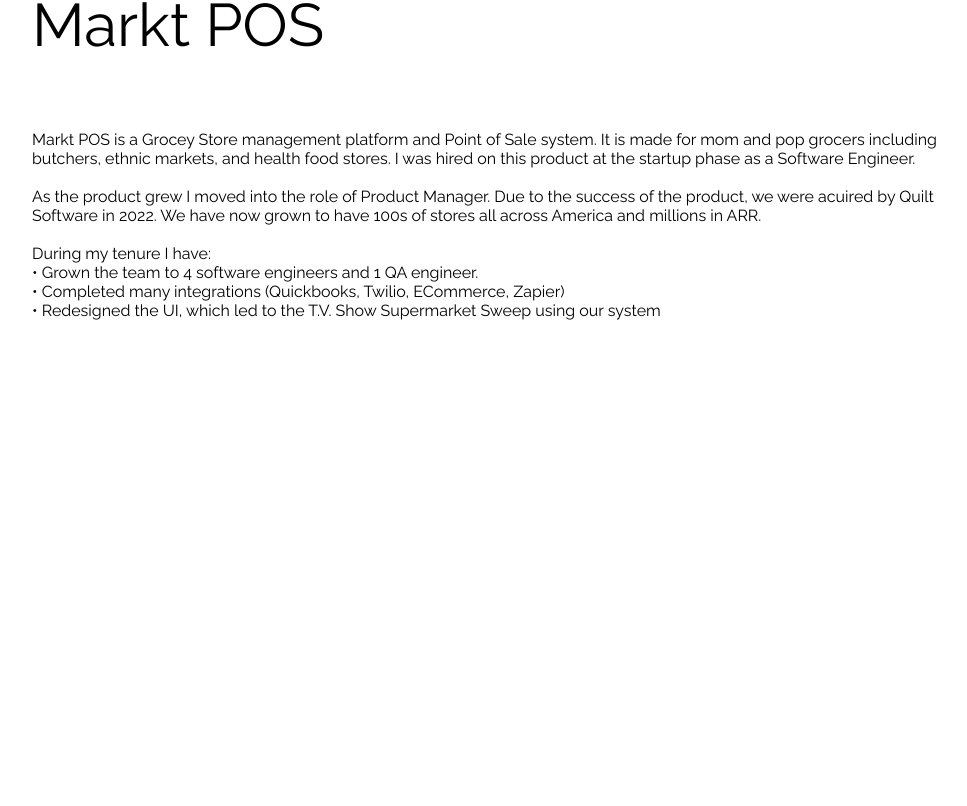
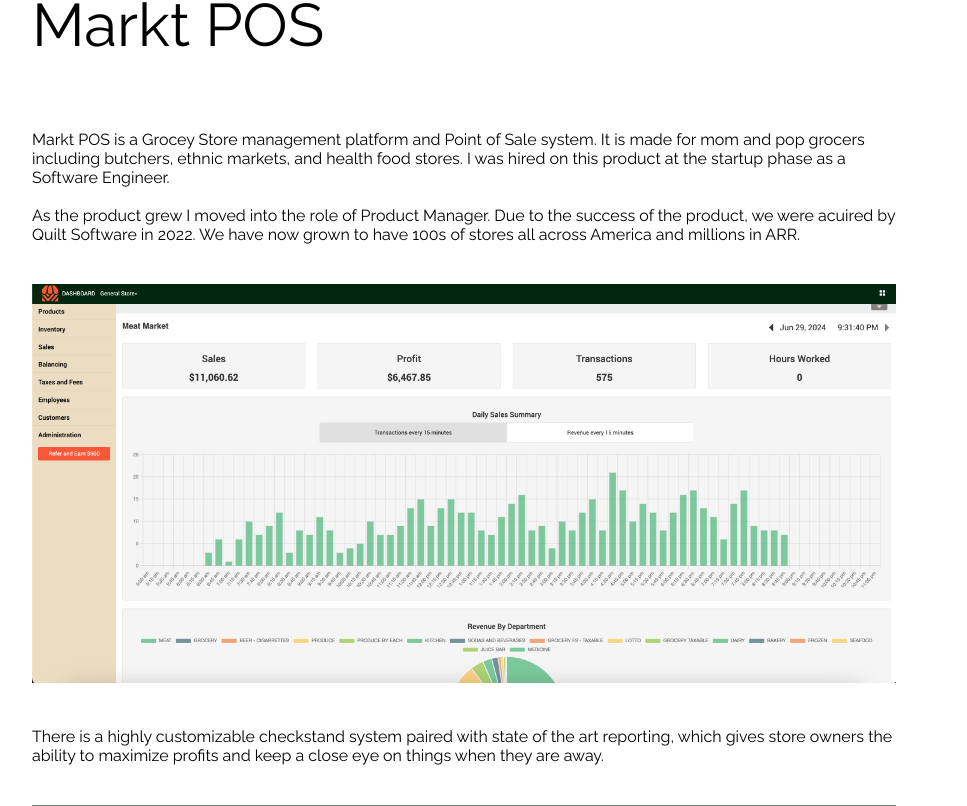
Before and after one commit to JoelGitter/MyPortfolio, a React (Create React App) app: page /marktpos in a window 1280 px wide. Shown: the part 911-1717 px from the top of the page, without its empty margins (288-1255 px from the left). Before the commit the page ends 1232 px from the top, so only its background shows below. Built offline with nearby package versions, Linux system fonts and the light colour scheme.

Commit message:
Adding more info to the Markt page

```diff
--- a/src/components/MarktPOS/MarktPOS.js
+++ b/src/components/MarktPOS/MarktPOS.js
@@ -1,4 +1,7 @@
 import React from "react";
+import dashboard from "../../assets/dashboard.png";
+import volumeTrends from "../../assets/volume-trends.png";
+import "./MarktPOS.scss";
 
 function MarktPOS() {
   return (
@@ -14,14 +17,13 @@
         success of the product, we were acuired by Quilt Software in 2022. We
         have now grown to have 100s of stores all across America and millions in
         ARR.
+        <img className="product-screenshot" src={dashboard} />
         <br />
+        There is a highly customizable checkstand system paired with state of
+        the art reporting, which gives store owners the ability to maximize
+        profits and keep a close eye on things when they are away.
         <br />
-        During my tenure I have:
-        <br /> • Grown the team to 4 software engineers and 1 QA engineer.
-        <br /> • Completed many integrations (Quickbooks, Twilio, ECommerce,
-        Zapier)
-        <br /> • Redesigned the UI, which led to the T.V. Show Supermarket Sweep
-        using our system
+        <img className="product-screenshot" src={volumeTrends} />
       </div>
     </div>
   );
--- a/src/components/MarktPOS/MarktPOS.scss
+++ b/src/components/MarktPOS/MarktPOS.scss
@@ -0,0 +1,5 @@
+.product-screenshot {
+  width: 100%;
+  margin-top: 40px;
+  margin-bottom: 40px;
+}
--- a/src/components/UserVista/UserVista.scss
+++ b/src/components/UserVista/UserVista.scss
@@ -5,6 +5,7 @@
 @media (min-width: 767px) {
   .text-container {
     margin-left: 80px;
+    margin-right: 80px;
   }
   .youtube-container {
     justify-content: center;
```
Also changed, not shown: src/assets/volume-trends.png.
